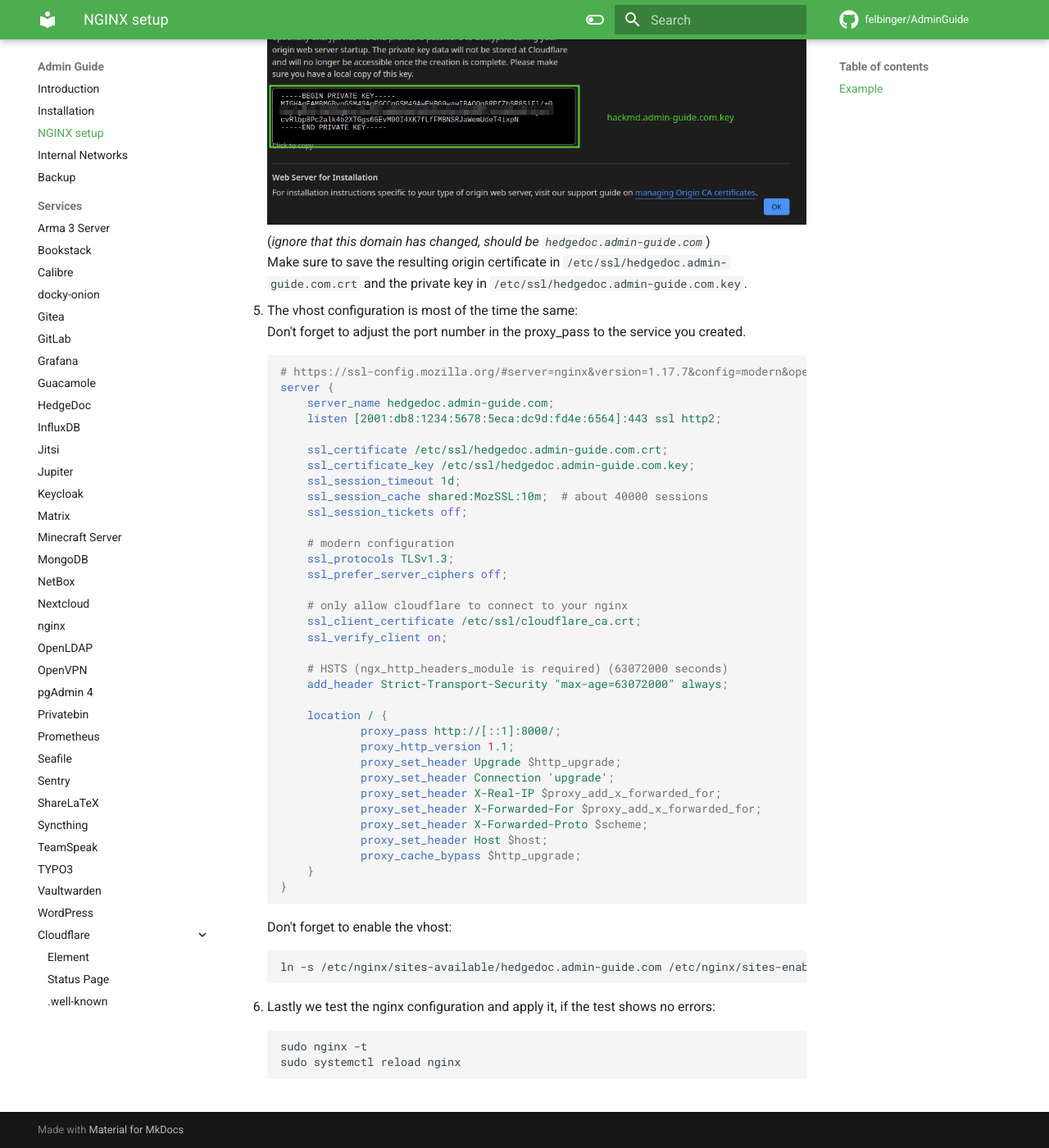
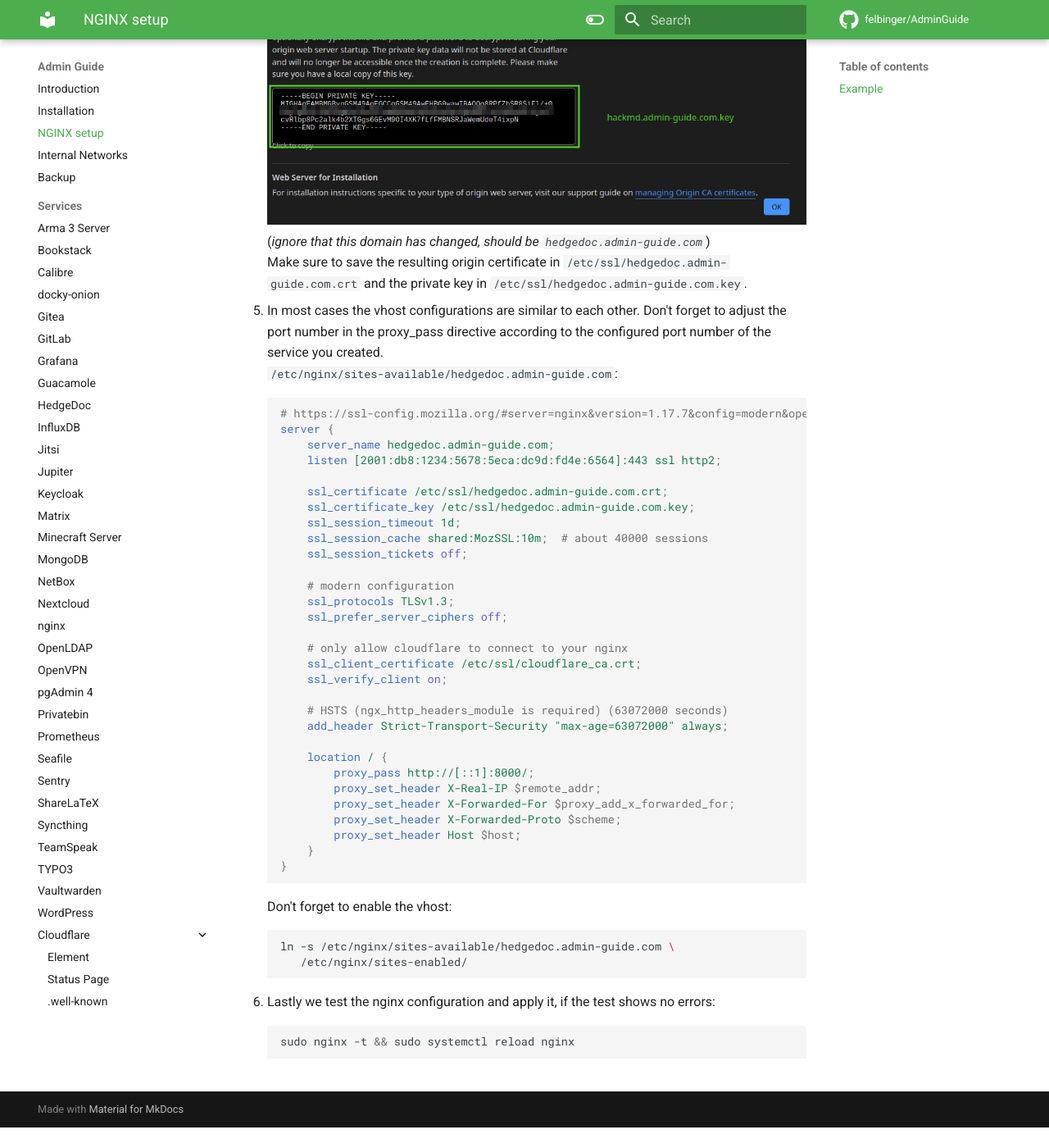
Before and after one commit to felbinger/AdminGuide, an MkDocs documentation site: the page built from docs/21_nginx.md, in a window 1280 px wide and 1400 px high, scrolled down 3140 px. Shown: the whole window at 82% size. Built offline with MkDocs 1.6.1 and Material for MkDocs 9.7.7, drawn with Linux system fonts in a browser that asks for light colours; nearby versions of some CDN libraries; comment, search, counter and statistics services are not loaded; after the commit the page ends 4515 px from its top, so only the background shows below that; some of the changed text lies outside the part shown.

Commit message:
fixed typo; improved readability

````diff
--- a/docs/21_nginx.md
+++ b/docs/21_nginx.md
@@ -88,8 +88,10 @@ Let's do this for the service [hedgedoc](services/hedgedoc.md):
    Make sure to save the resulting origin certificate in `/etc/ssl/hedgedoc.admin-guide.com.crt`
    and the private key in `/etc/ssl/hedgedoc.admin-guide.com.key`.
 
-5. The vhost configuration is most of the time the same:
-   Don't forget to adjust the port number in the proxy_pass to the service you created.
+5. In most cases the vhost configurations are similar to each other.
+   Don't forget to adjust the port number in the proxy_pass directive according
+   to the configured port number of the service you created.
+   `/etc/nginx/sites-available/hedgedoc.admin-guide.com`:
    ```nginx
    # https://ssl-config.mozilla.org/#server=nginx&version=1.17.7&config=modern&openssl=1.1.1d&guideline=5.6
    server {
@@ -114,25 +116,21 @@ Let's do this for the service [hedgedoc](services/hedgedoc.md):
        add_header Strict-Transport-Security "max-age=63072000" always;
 
        location / {
-               proxy_pass http://[::1]:8000/;
-               proxy_http_version 1.1;
-               proxy_set_header Upgrade $http_upgrade;
-               proxy_set_header Connection 'upgrade';
-               proxy_set_header X-Real-IP $proxy_add_x_forwarded_for;
-               proxy_set_header X-Forwarded-For $proxy_add_x_forwarded_for;
-               proxy_set_header X-Forwarded-Proto $scheme;
-               proxy_set_header Host $host;
-               proxy_cache_bypass $http_upgrade;
+           proxy_pass http://[::1]:8000/;
+           proxy_set_header X-Real-IP $remote_addr;
+           proxy_set_header X-Forwarded-For $proxy_add_x_forwarded_for;
+           proxy_set_header X-Forwarded-Proto $scheme;
+           proxy_set_header Host $host;
        }
    }
    ```
    Don't forget to enable the vhost:
    ```shell
-   ln -s /etc/nginx/sites-available/hedgedoc.admin-guide.com /etc/nginx/sites-enabled/
+   ln -s /etc/nginx/sites-available/hedgedoc.admin-guide.com \
+      /etc/nginx/sites-enabled/
    ```
 
-6. Lastly we test the nginx configuration and apply it, if the test shows no errors:
+7. Lastly we test the nginx configuration and apply it, if the test shows no errors:
    ```shell
-   sudo nginx -t
-   sudo systemctl reload nginx
+   sudo nginx -t && sudo systemctl reload nginx
    ```
````
Also changed, not shown: other parts of docs/21_nginx.md (+6 -6 lines), docs/20_installation.md (+3 -8 lines), docs/22_internal_networks.md (+1 -2 lines), docs/30_backup.md (+10 -7 lines), docs/index.md (+8 -14 lines).
